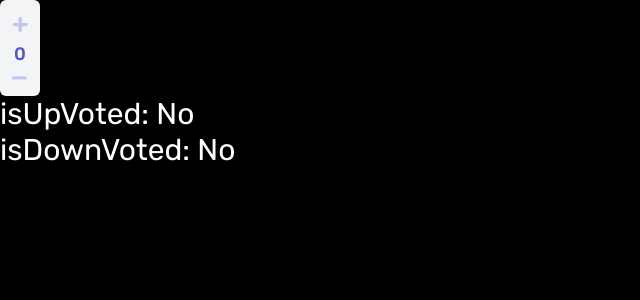
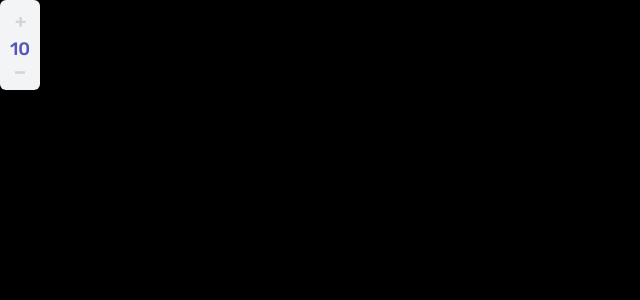
Before and after one commit to soewaiyanag/interactive-comments-section, a React (Vite) app: page / in a window 1280 px wide. Shown: the top 300 px of the page, without its empty margins (0-640 px from the left). Built offline with nearby package versions, Linux system fonts and the light colour scheme.

Commit message:
seperate Score Compoennt

```diff
--- a/src/Comment.jsx
+++ b/src/Comment.jsx
@@ -1,91 +1,9 @@
-import React, { useState } from "react";
-import plus from "./images/icon-plus.svg";
-import minus from "./images/icon-minus.svg";
-
-const ScoreIcon = ({ src, clickHandler }) => {
-  return (
-    <img
-      className="w-4 cursor-pointer"
-      src={src}
-      alt="icon"
-      onClick={clickHandler}
-    />
-  );
-};
-
-const Score = (props) => {
-  const [score, setScore] = useState(0);
-  const [isUpVoted, setIsUpVoted] = useState(false);
-  const [isDownVoted, setIsDownVoted] = useState(false);
-
-  const removeUpVote = () => {
-    setScore(score - 1);
-    setIsUpVoted(false);
-  };
-
-  const removeDownVote = () => {
-    setScore(score + 1);
-    setIsDownVoted(false);
-  };
-
-  const upVote = (value) => {
-    setScore(score + Number(value));
-    setIsUpVoted(true);
-  };
-
-  const downVote = (value) => {
-    setScore(score - Number(value));
-    setIsDownVoted(true);
-  };
-
-  const upVoteHandler = () => {
-    if (isUpVoted) {
-      removeUpVote();
-      return;
-    }
-    if (isDownVoted) {
-      removeDownVote();
-      upVote(2);
-      return;
-    }
-    upVote(1);
-  };
-
-  const downVoteHandler = () => {
-    if (isDownVoted) {
-      removeDownVote();
-      return;
-    }
-    if (isUpVoted) {
-      removeUpVote();
-      downVote(2);
-      return;
-    }
-    downVote(1);
-  };
-
-  return (
-    <div className="text-white text-3xl">
-      <div
-        className="
-        flex flex-col items-center gap-2
-        max-w-[2.5rem] bg-gray-100
-        py-4 rounded-md select-none"
-      >
-        <ScoreIcon src={plus} clickHandler={upVoteHandler} />
-        <span className="text-modrateBlue text-lg font-medium">{score}</span>
-        <ScoreIcon src={minus} clickHandler={downVoteHandler} />
-      </div>
-      <h1>isUpVoted: {isUpVoted ? "Yes" : "No"}</h1>
-      <h1>isDownVoted: {isDownVoted ? "Yes" : "No"}</h1>
-    </div>
-  );
-};
+import Score from "./Score";
 
 const Comment = () => {
   return (
     <section>
-      <Score />
+      <Score score={10} />
     </section>
   );
 };
--- /dev/null
+++ b/src/Score.jsx
@@ -0,0 +1,108 @@
+import React, { useState } from "react";
+
+const Plus = (props) => {
+  return (
+    <svg
+      className="cursor-pointer  group"
+      onClick={props.clickHandler}
+      width="11"
+      height="11"
+      xmlns="http://www.w3.org/2000/svg"
+    >
+      <path
+        d="M6.33 10.896c.137 0 .255-.05.354-.149.1-.1.149-.217.149-.354V7.004h3.315c.136 0 .254-.05.354-.149.099-.1.148-.217.148-.354V5.272a.483.483 0 0 0-.148-.354.483.483 0 0 0-.354-.149H6.833V1.4a.483.483 0 0 0-.149-.354.483.483 0 0 0-.354-.149H4.915a.483.483 0 0 0-.354.149c-.1.1-.149.217-.149.354v3.37H1.08a.483.483 0 0 0-.354.15c-.1.099-.149.217-.149.353v1.23c0 .136.05.254.149.353.1.1.217.149.354.149h3.333v3.39c0 .136.05.254.15.353.098.1.216.149.353.149H6.33Z"
+        className={`transition-colors group-hover:fill-modrateBlue ${
+          props.checked ? "fill-modrateBlue" : "fill-gray-300"
+        }`}
+      />
+    </svg>
+  );
+};
+
+const Minus = (props) => {
+  return (
+    <svg
+      className="cursor-pointer  group"
+      onClick={props.clickHandler}
+      width="11"
+      height="3"
+      xmlns="http://www.w3.org/2000/svg"
+    >
+      <path
+        d="M9.256 2.66c.204 0 .38-.056.53-.167.148-.11.222-.243.222-.396V.722c0-.152-.074-.284-.223-.395a.859.859 0 0 0-.53-.167H.76a.859.859 0 0 0-.53.167C.083.437.009.57.009.722v1.375c0 .153.074.285.223.396a.859.859 0 0 0 .53.167h8.495Z"
+        className={`transition-colors group-hover:fill-modrateBlue ${
+          props.checked ? "fill-modrateBlue" : "fill-gray-300"
+        }`}
+      />
+    </svg>
+  );
+};
+
+const Score = (props) => {
+  const [score, setScore] = useState(props.score ?? 0);
+  const [isUpVoted, setIsUpVoted] = useState(false);
+  const [isDownVoted, setIsDownVoted] = useState(false);
+
+  const removeUpVote = () => {
+    setScore(score - 1);
+    setIsUpVoted(false);
+  };
+
+  const removeDownVote = () => {
+    setScore(score + 1);
+    setIsDownVoted(false);
+  };
+
+  const upVote = (value) => {
+    setScore(score + value);
+    setIsUpVoted(true);
+  };
+
+  const downVote = (value) => {
+    setScore(score - value);
+    setIsDownVoted(true);
+  };
+
+  const upVoteHandler = () => {
+    if (isUpVoted) {
+      removeUpVote();
+      return;
+    }
+    if (isDownVoted) {
+      removeDownVote();
+      upVote(2);
+      return;
+    }
+    upVote(1);
+  };
+
+  const downVoteHandler = () => {
+    if (isDownVoted) {
+      removeDownVote();
+      return;
+    }
+    if (isUpVoted) {
+      removeUpVote();
+      downVote(2);
+      return;
+    }
+    downVote(1);
+  };
+
+  return (
+    <div className="text-white text-3xl">
+      <div
+        className="
+          flex flex-col items-center gap-2
+          max-w-[2.5rem] bg-gray-100
+          py-4 rounded-md select-none"
+      >
+        <Plus checked={isUpVoted} clickHandler={upVoteHandler} />
+        <span className="text-modrateBlue text-lg font-medium">{score}</span>
+        <Minus checked={isDownVoted} clickHandler={downVoteHandler} />
+      </div>
+    </div>
+  );
+};
+
+export default Score;
```
